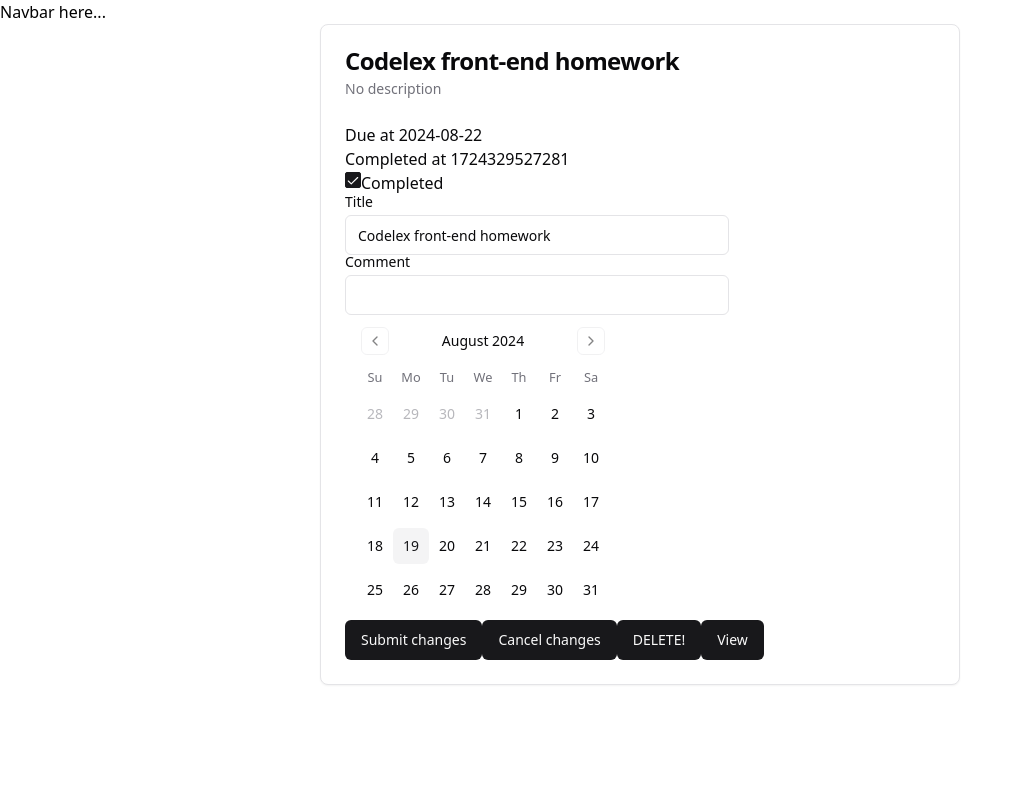
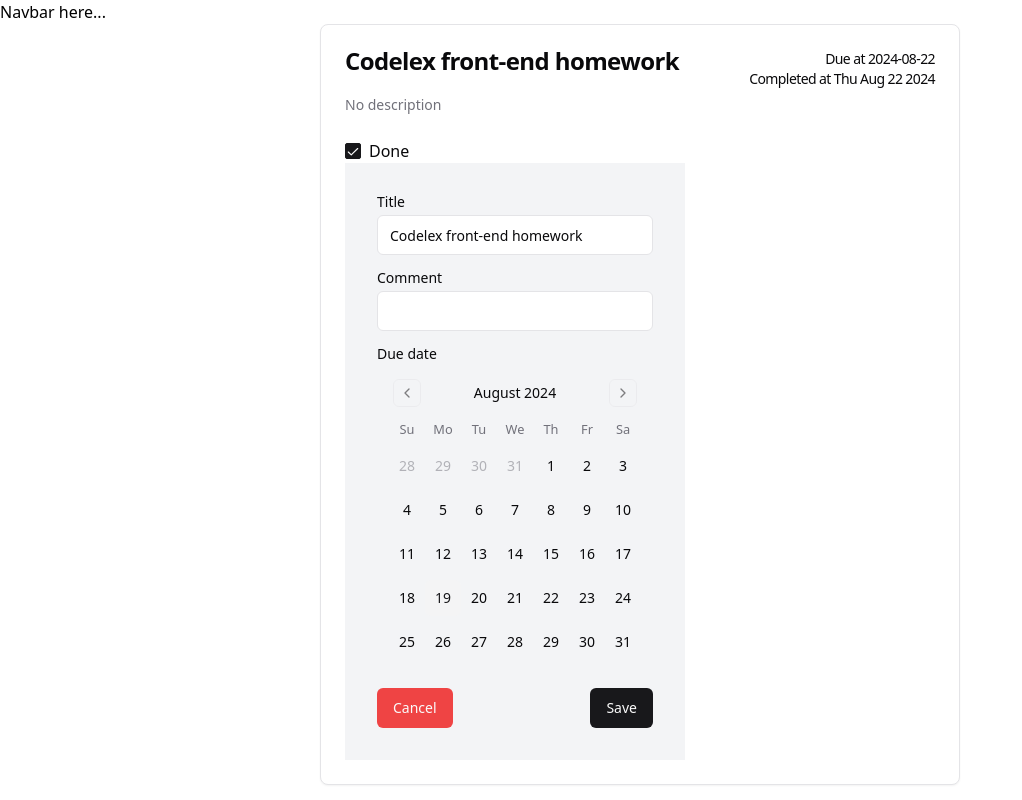
Before and after one commit to dacie-00/homework-react-todo, a React (Vite) app: page /tasks in a window 1280 px wide. Both pictures are taken after a click on the button "Edit". Shown: the whole page, without its empty margins (0-1022 px from the left). Built offline with nearby package versions, Linux system fonts and the light colour scheme; data requests are answered from the project's data file.

Commit message:
Add styling to task cards

```diff
--- a/src/components/taskList/Task.tsx
+++ b/src/components/taskList/Task.tsx
@@ -68,44 +68,66 @@ export function Task({task, onCheck, onDelete, onUpdate}: TaskProps) {
         <Fragment>
             <Card>
                 <CardHeader>
-                    <CardTitle>{currentTask.title}</CardTitle>
+                    <CardTitle>
+                        <div className={"flex justify-between"}>
+                            {currentTask.title}
+                            <div className={"text-sm font-light text-right"}>
+                                <p>{currentTask.due_date ? 'Due at ' + currentTask.due_date : 'No due date'}</p>
+                                <p>{currentTask.completed_at ? 'Completed at ' + new Date(currentTask.completed_at).toDateString() : ''}</p>
+                            </div>
+                        </div>
+                    </CardTitle>
                     <CardDescription>{currentTask.comment || 'No description'}</CardDescription>
                 </CardHeader>
                 <CardContent>
-                    <p>{currentTask.due_date ? 'Due at ' + currentTask.due_date : 'No due date'}</p>
-                    <p>{currentTask.completed_at ? 'Completed at ' + currentTask.completed_at : ''}</p>
+                    <div className={"flex items-center space-x-2 "}>
                         <Checkbox defaultChecked={currentTask.completed_at > 0} onCheckedChange={onCheckedChange}
                                   id={"checkbox-completed-" + id}></Checkbox>
                         <label htmlFor={"checkbox-completed-" + id}>
-                        Completed
+                            Done
                         </label>
+                    </div>
                     {edit ? (
                         <>
-                            <div className="grid w-full max-w-sm items-center gap-1.5">
+                            <div className={"space-y-4 bg-gray-100 w-fit p-8"}>
+                                <div className="grid w-full max-w-md items-center gap-1.5">
                                     <Label htmlFor={`title-${id}`}>Title</Label>
                                     <Input id={`title-${id}`} type={"text"} name={'title'} value={currentTask.title}
                                            onChange={updateProperty}/>
                                 </div>
-                            <div className="grid w-full max-w-sm items-center gap-1.5">
+                                <div className="grid w-full max-w-md items-center gap-1.5">
                                     <Label htmlFor={`comment-${id}`}>Comment</Label>
-                                <Input id={`comment-${id}`} type={"text"} name={'comment'} value={currentTask.comment}
+                                    <Input id={`comment-${id}`} type={"text"} name={'comment'}
+                                           value={currentTask.comment}
                                            onChange={updateProperty}/>
                                 </div>
-                            <div className="grid w-full max-w-sm items-center gap-1.5">
-                                <Calendar mode={"single"} selected={currentTask.due_date} name={'due_date'} onSelect={updateDueDate}/>
+                                <div className="grid w-full max-w-md items-center gap-1.5">
+                                    <Label htmlFor={`due_date-${id}`}>Due date</Label>
+                                    <Calendar id={`due_date-${id}`} mode={"single"} selected={currentTask.due_date} name={'due_date'}
+                                              onSelect={updateDueDate}/>
                                 </div>
-                            <Button onClick={handleUpdate} type="button">Submit changes</Button>
-                            <Button onClick={cancelUpdate} type="button">Cancel changes</Button>
+                                <div className={"flex justify-between"}>
+                                    <Button className={"bg-red-500"} onClick={cancelUpdate}
+                                            type="button">Cancel</Button>
+                                    <Button className={"w-md"} onClick={handleUpdate} type="button">Save</Button>
+                                </div>
+                            </div>
                         </>
                     ) : (
-                        <Button onClick={() => setEdit(!edit)}id={"button-edit-" + String(currentTask.id)}>Edit</Button>
-                    )
-                    }
-                    <Button onClick={handleDelete} type="button">DELETE!</Button>
+                        <>
+                            <div className={"flex justify-between mt-8"}>
+                                <Button className={"bg-red-500"} onClick={handleDelete} type="button">DELETE!</Button>
+
+                                <Button onClick={() => setEdit(!edit)}
+                                        id={"button-edit-" + String(currentTask.id)}>Edit</Button>
 
                                 <Link to={String(currentTask.id)}>
                                     <Button type="button">View</Button>
                                 </Link>
+                            </div>
+                        </>
+                    )
+                    }
 
 
                 </CardContent>
```
Lines whose indentation alone changed are shown as unchanged.
